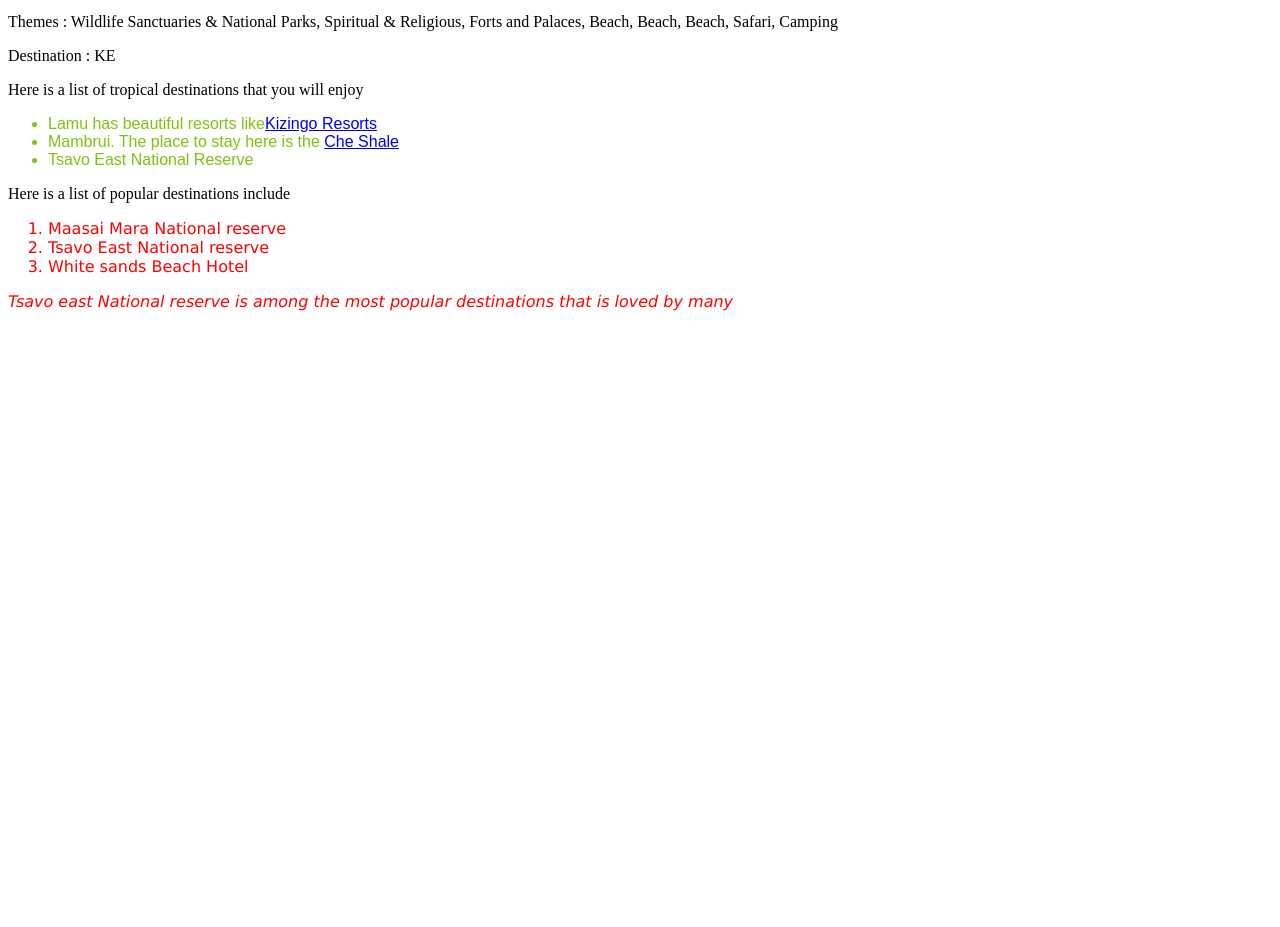
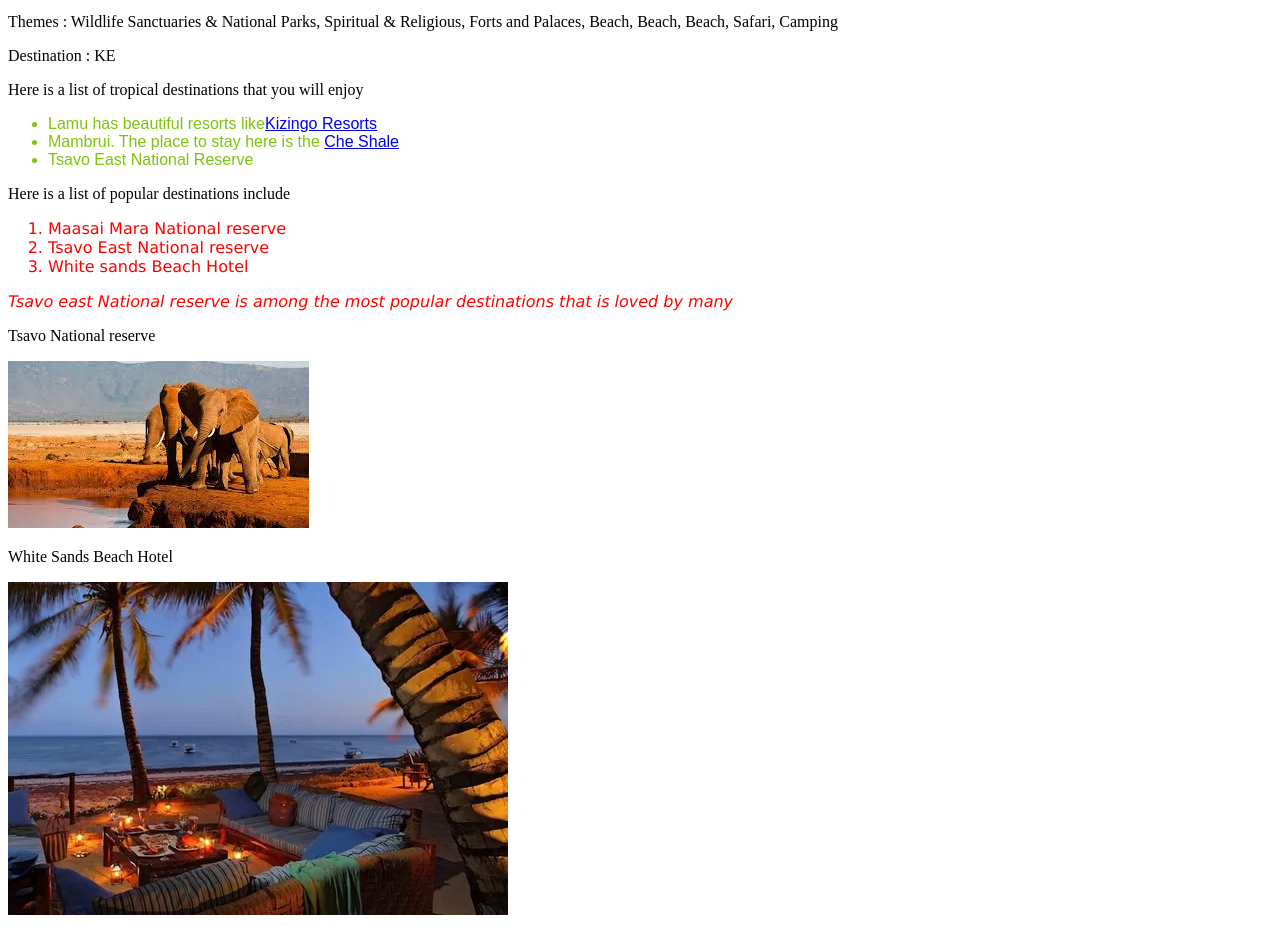
Before and after one commit to Lourine/Travel-Agency, a plain HTML site: page index.html in a window 1280 px wide. Shown: the part 101-1028 px from the top of the page. Before the commit the page ends 800 px from the top, so only its background shows below. Drawn offline with Linux system fonts and the light colour scheme.

Commit message:
Add images to index.html

```diff
--- a/index.html
+++ b/index.html
@@ -24,8 +24,10 @@
     <li class="popular">White sands Beach Hotel</li>
   </ol>
   <p class="popular">Tsavo east National reserve is among the most popular destinations that is loved by many</p>
-
-
+  <p> Tsavo National reserve</p>
+  <img src="images/tsavo.jpeg" alt="Image of Tsavo Best seeing site">
+  <p>White Sands Beach Hotel</p>
+  <img src="images/Sarova.jpeg" alt="Image of White sands beach">
 </body>
 
 </html>
```
Also changed, not shown: images/Sarova.jpeg (added), images/tsavo.jpeg (added).
